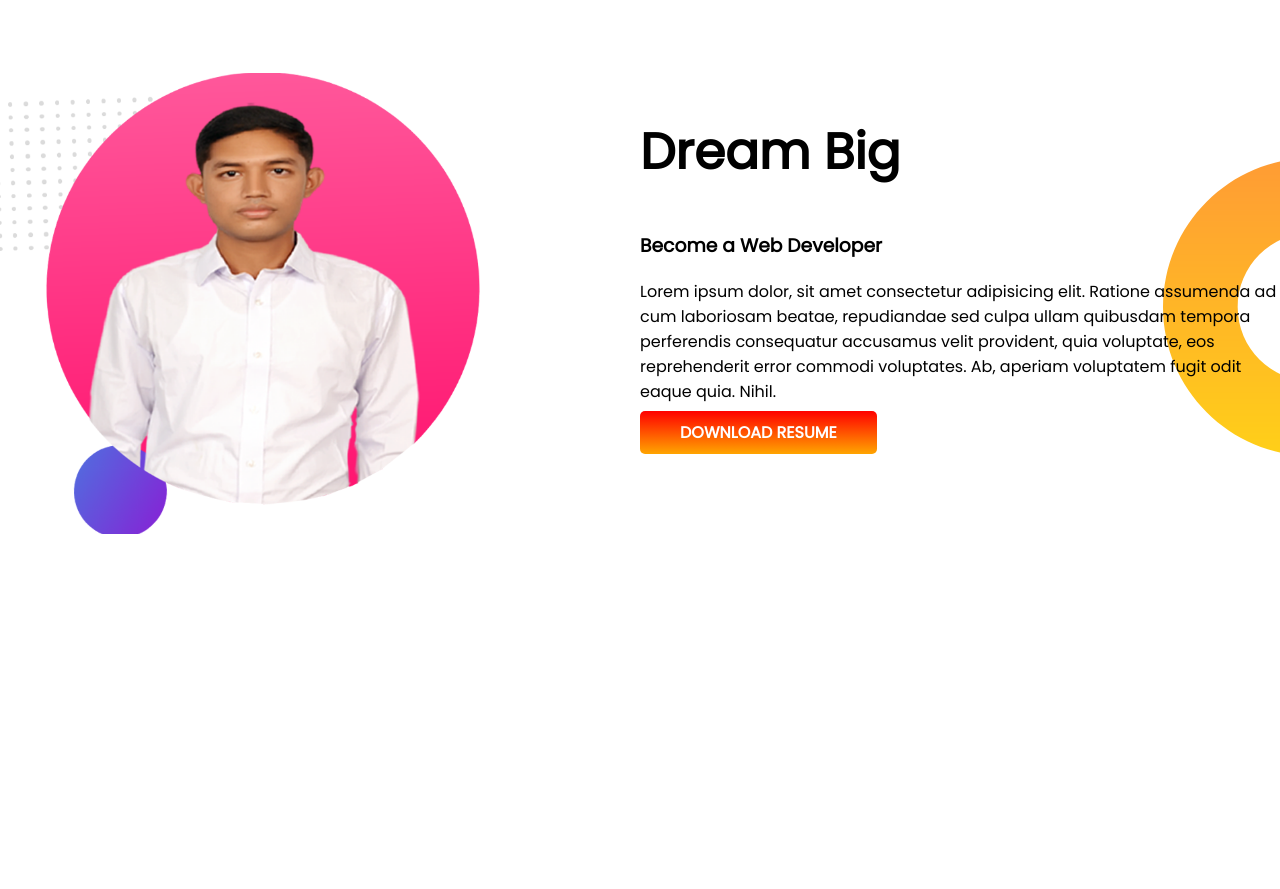
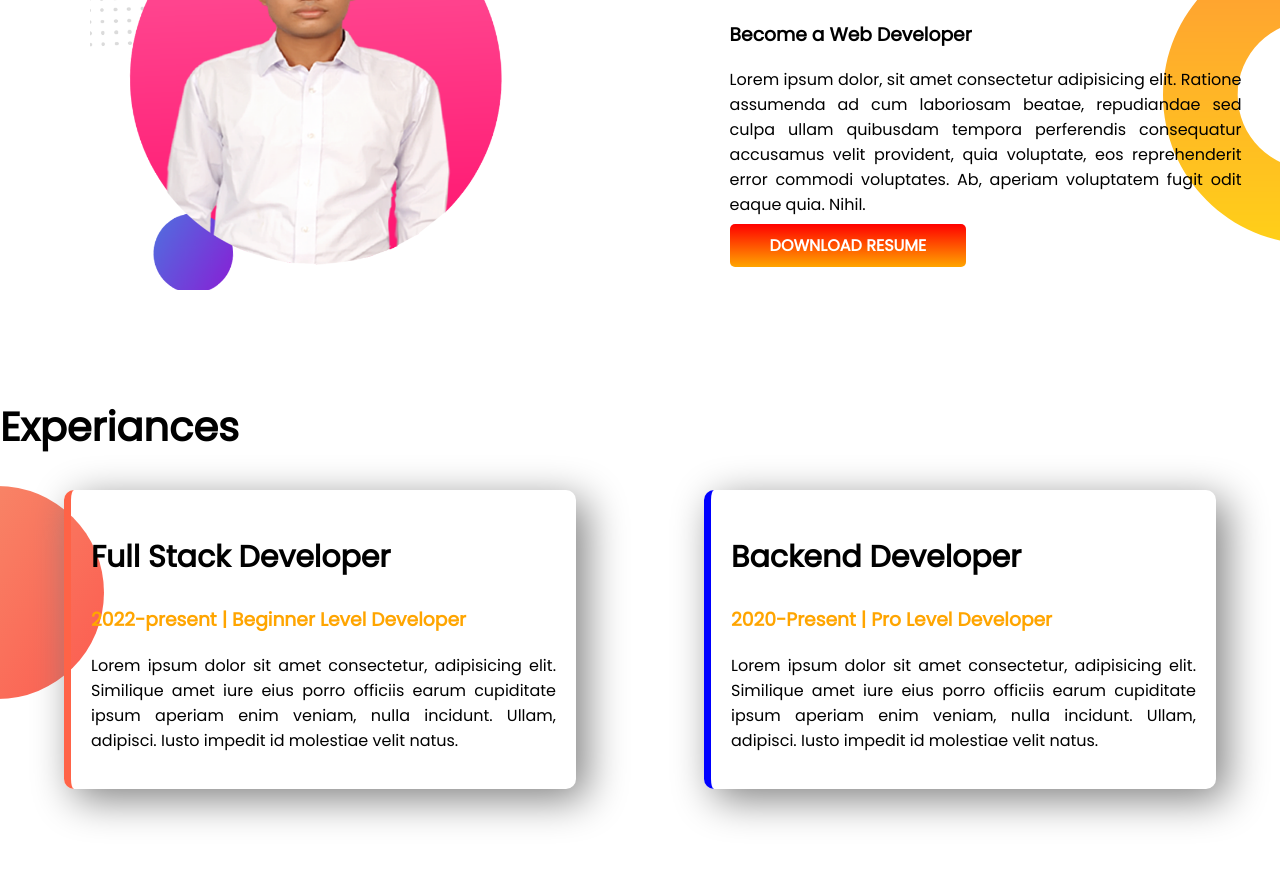
Before and after one commit to Shah-Md-Jihan/developer-portfolio-updated, a plain HTML site: page index.html in a window 1280 px wide. Shown: the part 690-1579 px from the top of the page. Before the commit the page ends 1381 px from the top, so only its background shows below. Drawn offline with Linux system fonts and the light colour scheme.

Commit message:
experiance section added

```diff
--- a/index.html
+++ b/index.html
@@ -13,10 +13,10 @@
 </head>
 
 <body>
-    <section class="top_banner">
+    <section class="top_banner flexible_container">
         <div class="header_left">
             <h1>Welcome to</h1>
-            <h1><span class="author_name">Shah Md. Jihan</span> World!</h1>
+            <h1><span class="orange_color">Shah Md. Jihan</span> World!</h1>
             <h3>Build Website and Web Application</h3>
             <p>Lorem ipsum dolor sit amet consectetur adipisicing elit. Porro, deserunt quis? Nulla quo perspiciatis
                 asperiores molestias ut eum. Aspernatur eius aperiam, voluptate rem, amet velit doloremque ad a aliquid
@@ -31,11 +31,11 @@
         </div>
     </section>
 
-    <section class="dream_big">
-        <div class="dream_half_width">
+    <section class="dream_big flexible_container">
+        <div class="half_width">
             <img src="images/shah2.png" alt="">
         </div>
-        <div class="dream_half_width">
+        <div class="half_width">
             <h1>Dream Big</h1>
             <h3>Become a Web Developer</h3>
             <p>Lorem ipsum dolor, sit amet consectetur adipisicing elit. Ratione assumenda ad cum laboriosam beatae,
@@ -46,6 +46,32 @@
         </div>
     </section>
 
+    <section class="experiance">
+        <h1>Experiances</h1>
+        <div class="flexible_container">
+            <div id="full_stack_dev" class="experiance_item">
+                <h2>Full Stack Developer</h2>
+                <h3 class="orange_color">2022-present | Beginner Level Developer</h3>
+                <p>Lorem ipsum dolor sit amet consectetur, adipisicing elit. Similique amet iure eius porro officiis
+                    earum
+                    cupiditate ipsum aperiam enim veniam, nulla incidunt. Ullam, adipisci. Iusto impedit id molestiae
+                    velit
+                    natus.</p>
+            </div>
+
+            <div id="backend_dev" class="experiance_item">
+                <h2>Backend Developer</h2>
+                <h3 class="orange_color">2020-Present | Pro Level Developer</h3>
+                <p>Lorem ipsum dolor sit amet consectetur, adipisicing elit. Similique amet iure eius porro officiis
+                    earum
+                    cupiditate ipsum aperiam enim veniam, nulla incidunt. Ullam, adipisci. Iusto impedit id molestiae
+                    velit
+                    natus.</p>
+            </div>
+        </div>
+
+    </section>
+
 </body>
 
 </html>
--- a/style.css
+++ b/style.css
@@ -4,16 +4,20 @@ body {
 }
 
 h1 {
-    font-size: 50px;
+    font-size: 40px;
 }
 
-.author_name {
+h2 {
+    font-size: 30px;
+}
+
+.orange_color {
     color: orange;
 }
 
-section {
+.flexible_container {
     display: flex;
-    margin-bottom: 150px;
+    margin-bottom: 100px;
 
 }
 
@@ -49,12 +53,18 @@ section {
     background-repeat: no-repeat;
 }
 
-.dream_half_width {
+.half_width {
     width: 50%;
+    padding-left: 7%;
 }
 
-.dream_half_width img {
+.half_width img {
     width: 75%;
+}
+
+.half_width p {
+    text-align: justify;
+    padding-right: 7%;
 }
 
 .dream_big {
@@ -62,3 +72,27 @@ section {
     background-repeat: no-repeat;
     background-position: right;
 }
+
+.experiance {
+    background-image: url(images/exp-bg.png);
+    background-repeat: no-repeat;
+    background-position: left;
+}
+
+.experiance_item {
+    width: 40%;
+    margin-left: 5%;
+    margin-right: 5%;
+    box-shadow: 10px 10px 40px gray;
+    padding: 20px;
+    border-radius: 10px;
+    text-align: justify;
+}
+
+#full_stack_dev {
+    border-left: 7px solid tomato;
+}
+
+#backend_dev {
+    border-left: 7px solid blue;
+}
```
